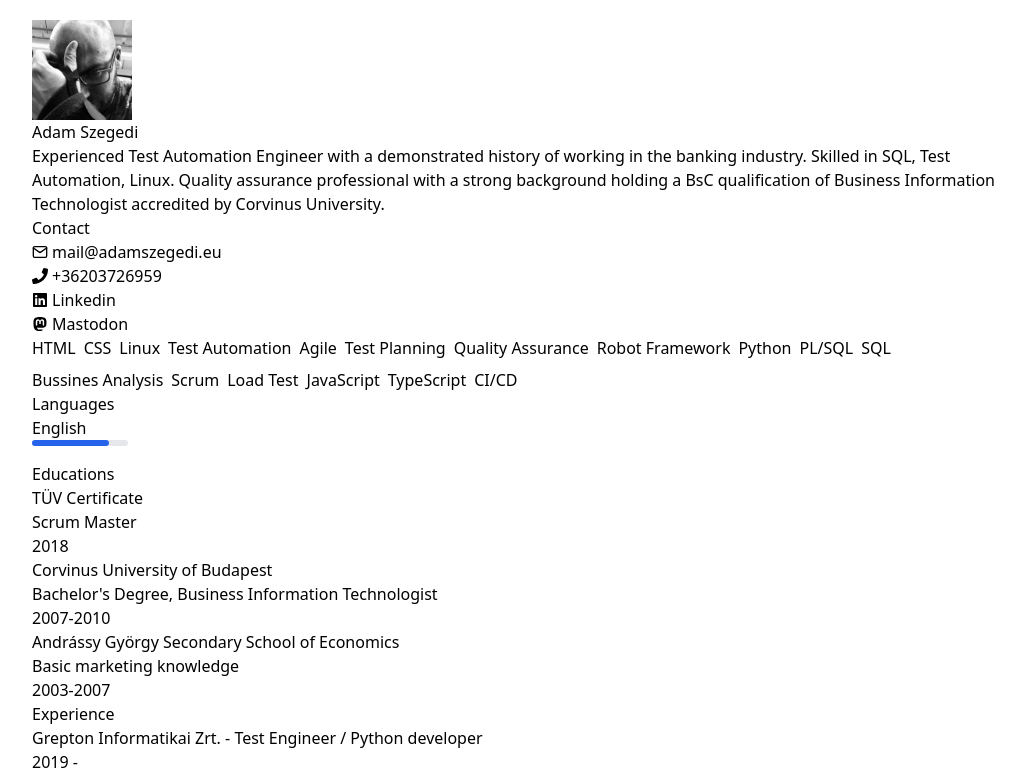
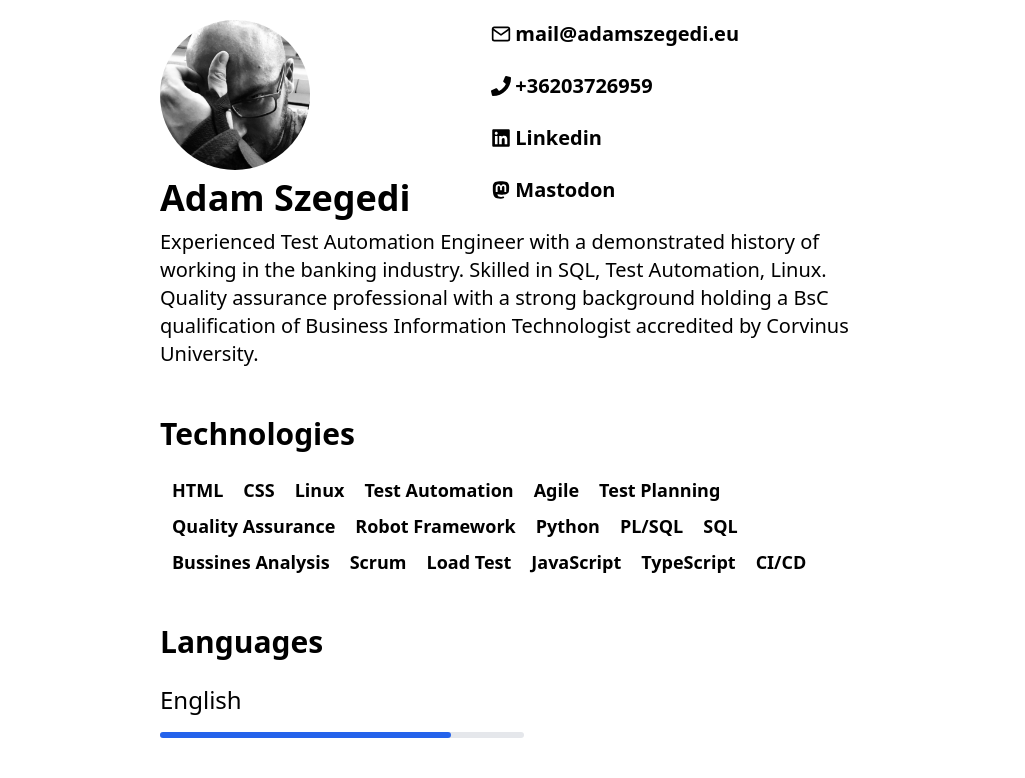
Before and after one commit to adamszegedi/onlinecv-next, a Next.js app: page / in a window 1280 px wide. Shown: the top 778 px of the page, without its empty margins (116-1141 px from the left). Built offline with nearby package versions, Linux system fonts and the light colour scheme.

Commit message:
base skeleton done

```diff
--- a/pages/_app.tsx
+++ b/pages/_app.tsx
@@ -2,15 +2,13 @@ import '../styles/cv.css';
 import Head from 'next/head';
 import Header from './elements/header';
 import People from './data/cv_data.json';
-import ContactList from './elements/contact/list';
 import SkillList from './elements/skills/list';
 import LanguageList from './elements/language/list';
 import EducationList from './elements/education/list';
 import ExperienceList from './elements/experience/list';
 import profilePic from './data/profile_pic.jpg'
-import { ContactData } from './elements/contact/contact';
 
-const {name, twittertag, short_bio, contact, skills, languages, school, work} = People.people;
+const {name, twittertag, short_bio, contacts, skills, languages, school, work} = People.people;
 
 const src="/profile_pic.jpg"
 
@@ -32,14 +30,13 @@ export default function Cv() {
         <meta name="twitter:description" content={short_bio} key="twitterdesc" />
         <meta name="description" content={short_bio} />
         </Head>
-      <div className='w-4/5 m-auto p-5'>
-        <Header name={name} bio={short_bio} src={src}/>
-        <ContactList listOfContacts={contact} />
+      <div className='w-2/3 m-auto p-5 max-w-3xl'>
+        <Header name={name} bio={short_bio} src={src} contacts={contacts}/>
         <SkillList listOfSkills={skills} />
         <LanguageList listOfLanguage={languages} />
         <EducationList listOfEducation={school}/>
         <ExperienceList listOfExperience={work} />
-    </div>
+      </div>
     </>
   );
 }
--- a/pages/data/cv_data.json
+++ b/pages/data/cv_data.json
@@ -23,7 +23,7 @@
       "TypeScript",
       "CI/CD"
     ],
-    "contact": [
+    "contacts": [
       {
         "type": "mail",
         "data": "mailto:mail@adamszegedi.eu",
--- a/pages/elements/board.tsx
+++ b/pages/elements/board.tsx
@@ -1,12 +1,12 @@
 interface BoardData {name:string, elements:JSX.Element[]};
 
 const Board = ({ name, elements }: BoardData) => (
-  <div>
-    <div >{name}</div>
+  <section className="mt-12">
+    <div className="font-semibold text-3xl mb-6">{name}</div>
     <div >
       {elements}
     </div>
-  </div>
+  </section>
 );
 
 export default Board;
--- a/pages/elements/contact/contact.tsx
+++ b/pages/elements/contact/contact.tsx
@@ -17,14 +17,14 @@ const contactIcons = new Map<contactType, IconType>([
 
 const Contact = ({ contact }: {contact: ContactData}): JSX.Element => {
   const icon: IconType = (contactIcons.get(contact.type as contactType) ? contactIcons.get(contact.type as contactType): GrDocumentMissing)!;
-  return <>
+  return <div className='mb-6 ml-6'>
     <a href={contact.data} rel={contact.rel} className="flex items-center">
         {React.createElement(icon)}
         <p className='pl-1'>
         {contact.text ? contact.text: contact.data}
         </p>
     </a>
-  </>
+  </div>
   ;
 };
 
--- a/pages/elements/contact/list.tsx
+++ b/pages/elements/contact/list.tsx
@@ -1,9 +1,10 @@
 import Contact,{ ContactData } from './contact';
-import Board from '../board';
 
 const ContactList = ({ listOfContacts }: {listOfContacts: ContactData[]}) => {
   const elements = listOfContacts.map((value: ContactData) => <Contact contact={value} key={value.data} />);
-  return <Board name="Contact"  elements={elements} />;
-};
+  return <div className='font-semibold flex flex-col text-xl basis-2/4 m-auto'>
+          {elements}
+        </div>;
+  };
 
 export default ContactList;
--- a/pages/elements/education/education.tsx
+++ b/pages/elements/education/education.tsx
@@ -1,10 +1,10 @@
 export interface EducationData {school: string, title: string, date:string};
 
 const Education = ({ education }: {education: EducationData}) => (
-  <div >
-    <div >{education.school}</div>
-    <div >{education.title}</div>
-    <div >{education.date}</div>
+  <div className="mb-4">
+    <p className="font-semibold">{education.title}</p>
+    <p className="font-normal">{education.school}</p>
+    <p className="font-light">{education.date}</p>
   </div>
 );
 
--- a/pages/elements/experience/experience.tsx
+++ b/pages/elements/experience/experience.tsx
@@ -1,16 +1,12 @@
 export type ExperienceData = {company: string, job_title: string, date: string, responsibility: string}
 
 const Experience = ({ experience }: {experience: ExperienceData}) => (
-  <div >
-    <div >
-      {experience.company}
-      {' '}
-      -
-      {' '}
-      {experience.job_title}
-    </div>
-    <div >{experience.date}</div>
-    <div >{experience.responsibility}</div>
+  <div className="mb-4">
+    <p className="font-semibold text-lg">
+      {experience.company+' - '+experience.job_title}
+    </p>
+    <p className="font-semibold">{experience.date}</p>
+    <p >{experience.responsibility}</p>
   </div>
 );
 
--- a/pages/elements/header.tsx
+++ b/pages/elements/header.tsx
@@ -1,24 +1,27 @@
 import Image from 'next/image';
 import profilePic from '../data/profile_pic.jpg'
+import ContactList from './contact/list';
+import { ContactData } from './contact/contact';
 
-interface HeaderData {"name":string, "bio":string, "src": string};
+interface HeaderData {"name":string, "bio":string, "src": string, "contacts": ContactData[]};
 
-export default function Header({ name, bio, src }: HeaderData) {
+export default function Header({ name, bio, src, contacts }: HeaderData) {
   return (
-    <div>
-        <picture className='profile-pic'>
-          <Image
-          src={profilePic}
-          alt="Adam Szegedi"
-          style={{objectFit:"contain", width: "100px", height: "auto"}}
-          />
-        </picture>
-        <div>
-        <h1>
+    <>
+        <header className='flex flex-wra'>
+          <picture className='basis-1/4 rounded-full min-w-fit'>
+            <Image
+            src={profilePic}
+            alt="Adam Szegedi"
+            style={{objectFit:"contain", width: "150px", height: "auto", borderRadius: "9999px"}}
+            />
+        <h1 className='font-bold text-4xl mt-2'>
           {name}
         </h1>
-      </div>
-      <div>{bio}</div>
-    </div>
+          </picture>
+          <ContactList listOfContacts={contacts}/>
+        </header>
+      <section className='text-xl'>{bio}</section>
+    </>
   );
 }
--- a/pages/elements/language/language.tsx
+++ b/pages/elements/language/language.tsx
@@ -10,10 +10,10 @@ const getScore = (language: LanguageData) => [...Array(5)].map(
 
 const Language = ({ language }: {language: LanguageData}) => (
   <div >
-    <div >
+    <div className="text-2xl mt-6 mb-4">
       {language.name}
     </div>
-    <div className="w-24">
+    <div className="w-1/2">
         <div className="w-full bg-gray-200 rounded-full h-1.5 mb-4 dark:bg-gray-700">
         <div className="bg-blue-600 h-1.5 rounded-full dark:bg-blue-500" style={{width: language.skill/5*100+'%'}}></div>
       </div>
--- a/pages/elements/skills/list.tsx
+++ b/pages/elements/skills/list.tsx
@@ -1,9 +1,12 @@
 import Skill from './skill';
 
 const SkillList = ({ listOfSkills }: {listOfSkills:string[]}) => (
-  <ul className='list-none flex flex-wrap gap-2'>
-    {listOfSkills.map((skill) => <Skill text={skill} key={skill} />)}
-  </ul>
+  <section className='mt-12'>
+    <p className='font-semibold text-3xl'>Technologies</p>
+    <ul className='list-none flex flex-wrap gap-2 text-lg font-semibold mt-6'>
+      {listOfSkills.map((skill) => <Skill text={skill} key={skill} />)}
+    </ul>
+  </section>
 );
 
 export default SkillList;
--- a/pages/elements/skills/skill.tsx
+++ b/pages/elements/skills/skill.tsx
@@ -1,5 +1,5 @@
 const Skill = ({ text }: {text:string}) => (
-  <li>{text}</li>
+  <li className="ml-3">{text}</li>
 );
 
 export default Skill;
```
Also changed, not shown: 1 other file (tests, documents, lock files or other folders).
